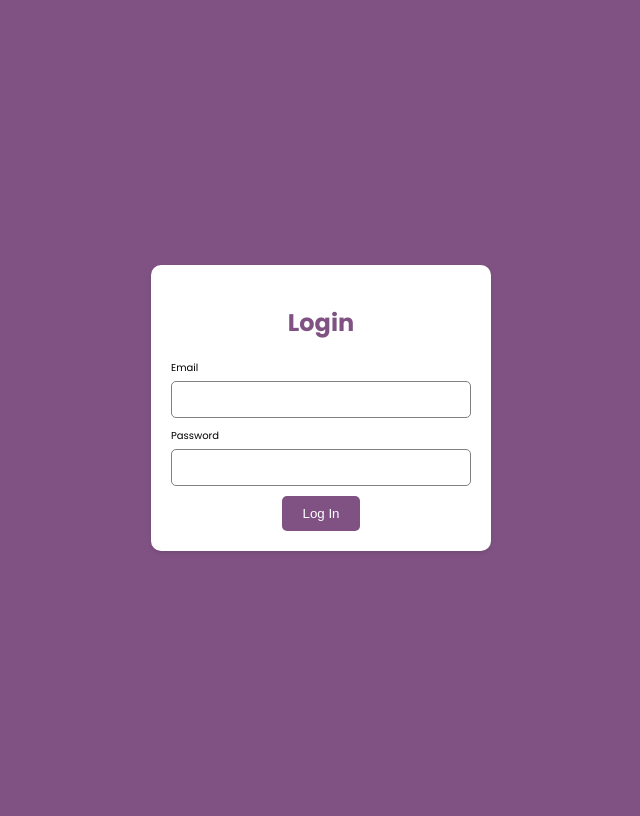
After one commit to shadiAl-Jaradat/Recipe-Jar, a Django app: page /manager-stores/ in a window 1280 px wide. The commit adds this page. Shown: the whole page, without its empty margins (319-959 px from the left). Run offline with Django 4.2, Linux system fonts and the light colour scheme.

Commit message:
create new model Market and new view for market manager then two apis one for market manager screen another for login

```diff
--- a/drinks/admin.py
+++ b/drinks/admin.py
@@ -1,5 +1,6 @@
 from django.contrib import admin
-from .models import User, Recipe, RecipeCategory, Ingredient, Step, Unit, Item, ShoppingListCategory, ShoppingListItem
+from .models import User, Recipe, RecipeCategory, Ingredient, Step, Unit, Item, ShoppingListCategory, ShoppingListItem, \
+    Market
 
 admin.site.register(User)
 admin.site.register(RecipeCategory)
@@ -10,3 +11,4 @@ admin.site.register(Unit)
 admin.site.register(Item)
 admin.site.register(ShoppingListCategory)
 admin.site.register(ShoppingListItem)
+admin.site.register(Market)
--- /dev/null
+++ b/drinks/templates/whiskTemplates/managerStores.html
@@ -0,0 +1,134 @@
+<!DOCTYPE html>
+<html>
+<head>
+	<title>Whisk Manager Stores</title>
+    <link rel="stylesheet" href="https://fonts.googleapis.com/css2?family=Poppins:wght@400;700&display=swap">
+	<style>
+		body {
+            background-color: #7f5283;
+		}
+
+		.container {
+			display: flex;
+			align-items: center;
+			justify-content: center;
+			height: 100vh;
+            {#background-color: white;#}
+		}
+
+        h2{
+            font-family: 'Poppins', sans-serif;
+            color: #7F5283;
+        }
+        label {
+            font-family: 'Poppins', sans-serif;
+        }
+
+
+        .login-box {
+            background-color: #ffffff;
+			box-shadow: 0 2px 4px rgba(0, 0, 0, 0.1);
+			border-radius: 10px;
+			padding: 20px;
+			width: 300px;
+			text-align: center;
+        }
+
+        .login-box label {
+          display: block;
+          margin-bottom: 5px;
+          text-align: left;
+          font-size: 10px;
+        }
+
+        .login-box input[type="email"],
+        .login-box input[type="password"] {
+          border: 1px solid gray;
+          border-radius: 5px;
+          padding: 10px;
+          margin-bottom: 10px;
+          width: 100%;
+          box-sizing: border-box;
+          transition: border-color 0.2s ease-in-out;
+        }
+
+        .login-box input[type="email"]:focus,
+        .login-box input[type="password"]:focus {
+          border-color: #7f5283;
+        }
+
+        .login-box button[type="submit"] {
+          background-color: #7f5283;
+          color: white;
+          border: none;
+          border-radius: 5px;
+          padding: 10px 20px;
+          cursor: pointer;
+          transition: background-color 0.2s ease-in-out;
+        }
+
+        .login-box button[type="submit"]:hover {
+          background-color: #934fa6;
+        }
+	</style>
+</head>
+<body>
+    <div class="container">
+        <form class="login-box" id="login-form" method="POST">
+            {% csrf_token %}
+            <h2>Login</h2>
+            <label for="email">Email</label>
+            <input type="email" id="email" name="email" required>
+            <label for="password">Password</label>
+            <input type="password" id="password" name="password" required>
+            <button type="submit">Log In</button>
+        </form>
+    </div>
+</body>
+<script>
+    const loginForm = document.getElementById('login-form');
+    loginForm.addEventListener('submit', (e) => {
+        e.preventDefault();
+        const email = document.getElementById('email').value;
+        alert(email);
+        const password = document.getElementById('password').value;
+        alert(password);
+        const url = '{% url "login_manager_store" %}';
+        const data = { email, password};
+        const csrftoken = getCookie('csrftoken');
+        fetch(url, {
+            method: 'POST',
+            headers: {
+                'Content-Type': 'application/json',
+                'X-CSRFToken': csrftoken
+            },
+            body: JSON.stringify(data)
+        })
+        .then(response => response.json())
+        .then(data => {
+            if (data.success) {
+                alert(data.message);
+            } else {
+                alert(data.message);
+            }
+        })
+        .catch(error => console.error(error));
+    });
+
+    function getCookie(name) {
+        let cookieValue = null;
+        if (document.cookie && document.cookie !== '') {
+            const cookies = document.cookie.split(';');
+            for (let i = 0; i < cookies.length; i++) {
+                const cookie = cookies[i].trim();
+                if (cookie.substring(0, name.length + 1) === (name + '=')) {
+                    cookieValue = decodeURIComponent(cookie.substring(name.length + 1));
+                    break;
+                }
+            }
+        }
+        return cookieValue;
+    }
+</script>
+
+</html>
--- a/drinks/urls.py
+++ b/drinks/urls.py
@@ -4,6 +4,9 @@ from drinks import views
 
 urlpatterns = [
     path('', views.home, name='home'),
+    path('manager-stores/', views.manager_stores, name='manager_stores'),
+    path('login-manager-store/', views.login_manager_store, name='login_manager_store'),
+    # Django Admin
     path('admin/', admin.site.urls),
     # test Api
     path('sendAndGetMyName/<str:name>/', views.send_name,),
--- a/drinks/views.py
+++ b/drinks/views.py
@@ -5,7 +5,8 @@ from django.db.models.functions import RowNumber
 from rest_framework.generics import get_object_or_404
 from .serializer import IngredientSerializer, RecipeSerializer, RecipeCategorySerializer, StepSerializer, \
     UserSerializer, ShoppingListCategorySerializer, ShoppingListItemSerializer
-from .models import User, Recipe, Ingredient, Step, RecipeCategory, Unit, Item, ShoppingListCategory, ShoppingListItem
+from .models import User, Recipe, Ingredient, Step, RecipeCategory, Unit, Item, ShoppingListCategory, ShoppingListItem, \
+    Market
 from pytube import YouTube
 from googleapiclient.discovery import build
 from rest_framework.decorators import api_view
@@ -20,10 +21,31 @@ from ingredient_parser.en import parse
 from django.shortcuts import render
 from typing import TypeVar
 
+
 def home(request):
     context = {'title': 'Whisk App'}
     return render(request, 'whiskTemplates/home.html', context)
 
+
+def manager_stores(request):
+    return render(request, 'whiskTemplates/managerStores.html')
+
+
+def login_manager_store(request):
+    if request.method == 'POST':
+        data = json.loads(request.body)
+        manager_username = data['email']
+        manager_password = data['password']
+
+        market = Market.objects.filter(managerUserName=manager_username, managerPassword=manager_password).first()
+        if market:
+            # If a match is found, return success: True and the market ID
+            return JsonResponse({'success': True, 'message': 'Login successful', 'market_id': str(market.id)})
+        else:
+            # If no match is found, return success: False
+            return JsonResponse({'success': False, 'message': 'User not found or password incorrect'},)
+    else:
+        JsonResponse({'message': 'this API is POST API '}, status=status.HTTP_400_BAD_REQUEST)
 
 @api_view(['POST'])
 def create_user(request):
```
Also changed, not shown: drinks/models.py (+11 -0 lines), drinks/serializer.py (+7 -2 lines), drinks/templates/whiskTemplates/home.html (+41 -8 lines), db.sqlite3.
